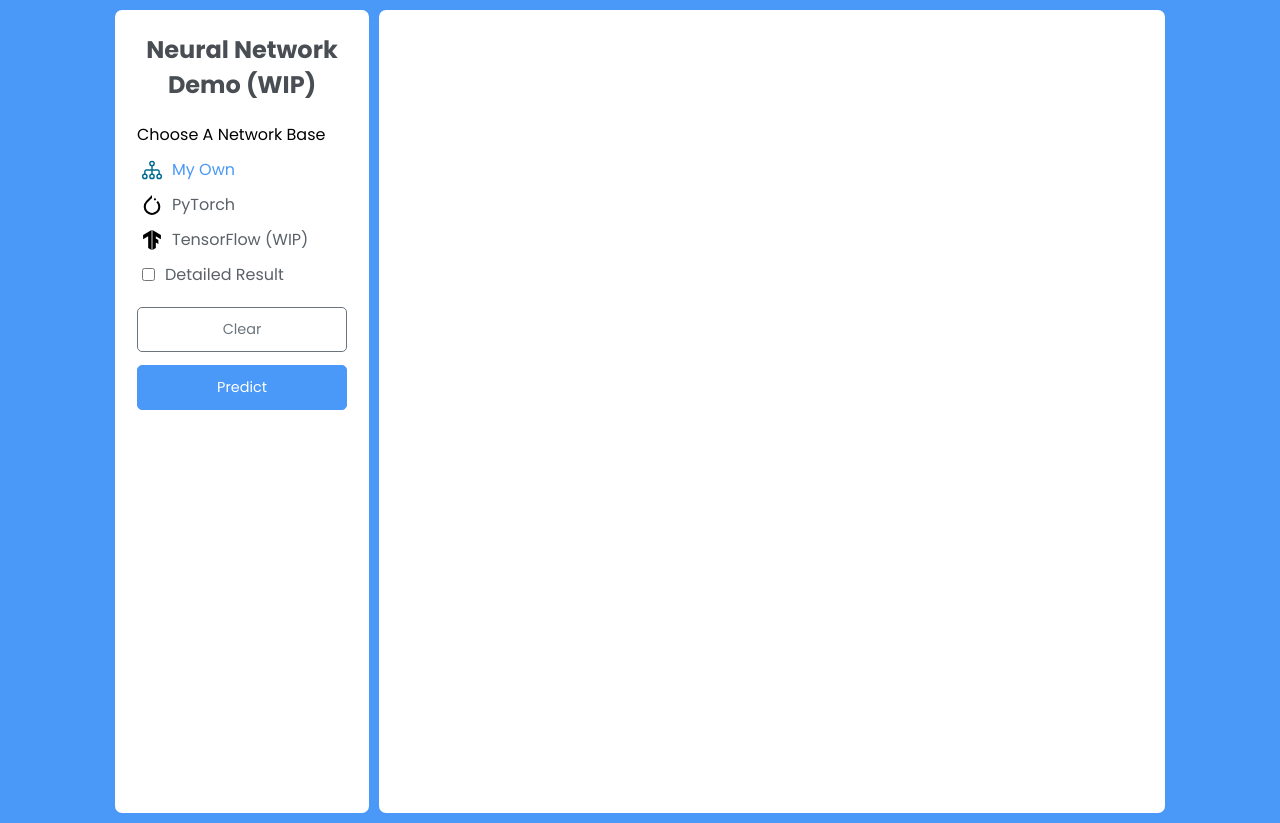
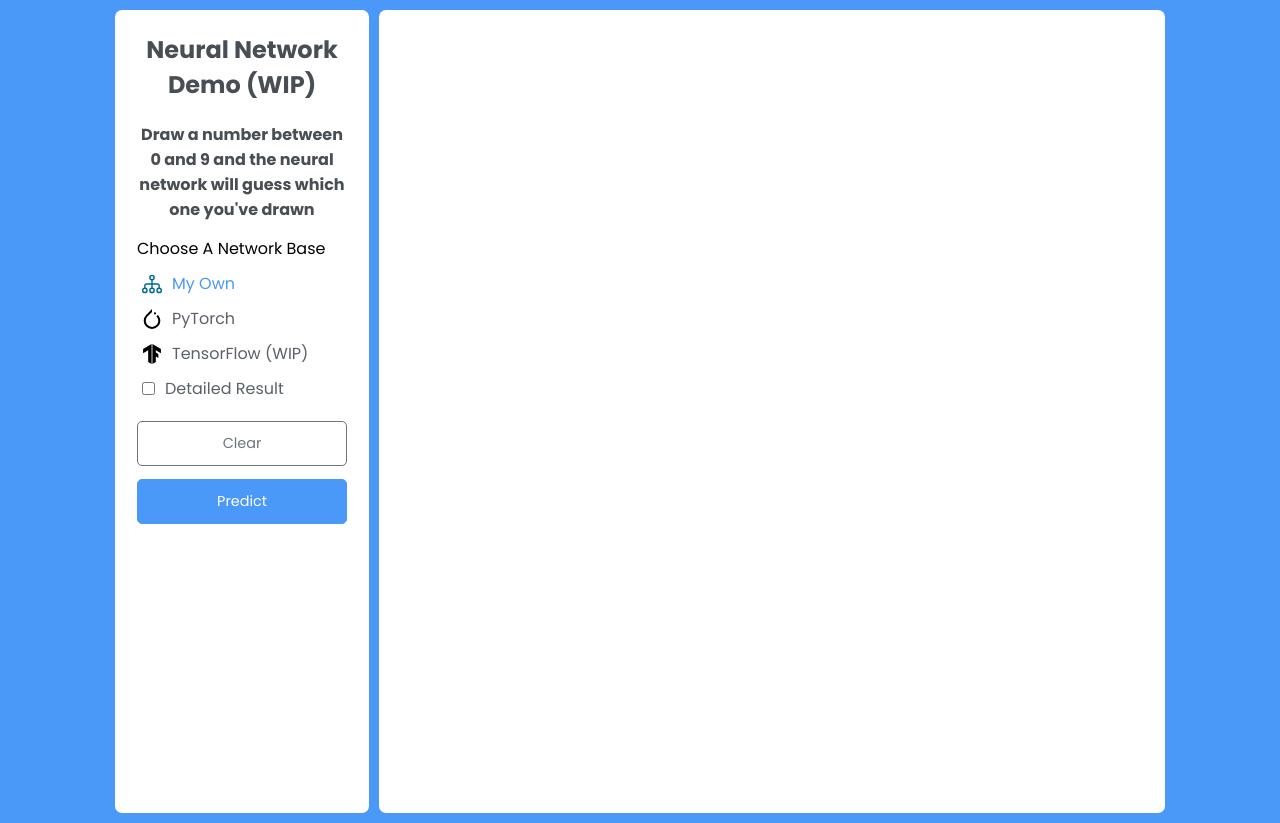
Before and after one commit to jt17819/neural-network, a plain HTML site: page frontend/index.html in a window 1280 px wide. Drawn offline with Linux system fonts and the light colour scheme.

Commit message:
Added helpful text

```diff
--- a/frontend/index.html
+++ b/frontend/index.html
@@ -13,6 +13,9 @@
       <section class="tools-board">
         <div class="row">
           <h2>Neural Network Demo (WIP)</h2>
+        </div>
+        <div class="title">
+          <h4>Draw a number between 0 and 9 and the neural network will guess which one you've drawn</h4>
         </div>
         <div class="row">
           <label class="title">Choose A Network Base</label>
--- a/frontend/style.css
+++ b/frontend/style.css
@@ -16,8 +16,9 @@ body {
 
 }
 
-p, h3, h2 {
+p, h3, h2, h4 {
     margin-top: 7px;
+    margin-bottom: 14px;
     text-align: center;
     color: #484e53;
 }
```
